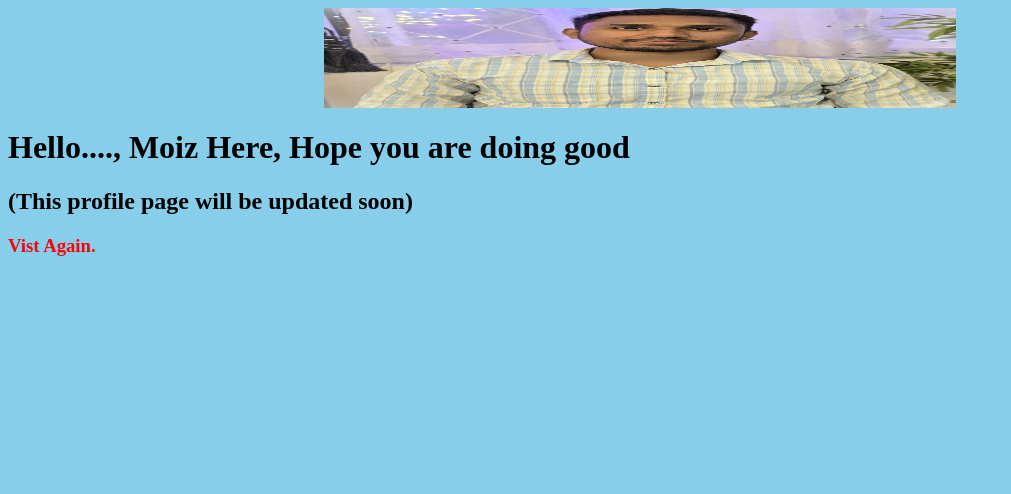
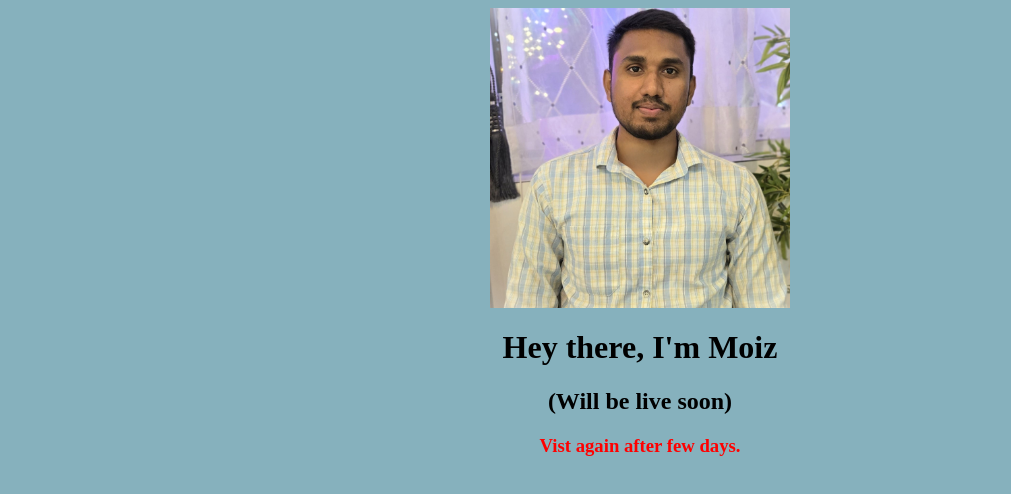
Before and after one commit to Moiz3456/moiz3456.github.io, a plain HTML site: page index.html in a window 1280 px wide. Shown: the whole page, without its empty margins (0-1011 px from the left). Drawn offline with Linux system fonts and the light colour scheme.

Commit message:
adjustments

```diff
--- a/index.html
+++ b/index.html
@@ -6,11 +6,9 @@
     <meta name="viewport" content="width=device-width, initial-scale=1.0">
     <title>Moiz</title>
     <style>
-        img{
-            width: 50%;
-        }
         body{
-            background-color: #87CEEB;
+            background-color: #86B1BD;
+            text-align: center;
         }
         h3{
             color: red;
@@ -24,11 +22,11 @@
 
 <body>
     <div>
-        <img src="./DP.jpg" alt="Display Picture" width="100" height="100">
+        <img src="./DP.jpg" alt="Display Picture" width="300" height="300">
     </div>
-    <h1>Hello...., Moiz Here, Hope you are doing good</h1>
-    <h2>(This profile page will be updated soon)</h2>
-    <h3>Vist Again.</h3>
+    <h1>Hey there, I'm Moiz</h1>
+    <h2>(Will be live soon)</h2>
+    <h3>Vist again after few days.</h3>
 </body>
 
 </html>
```
